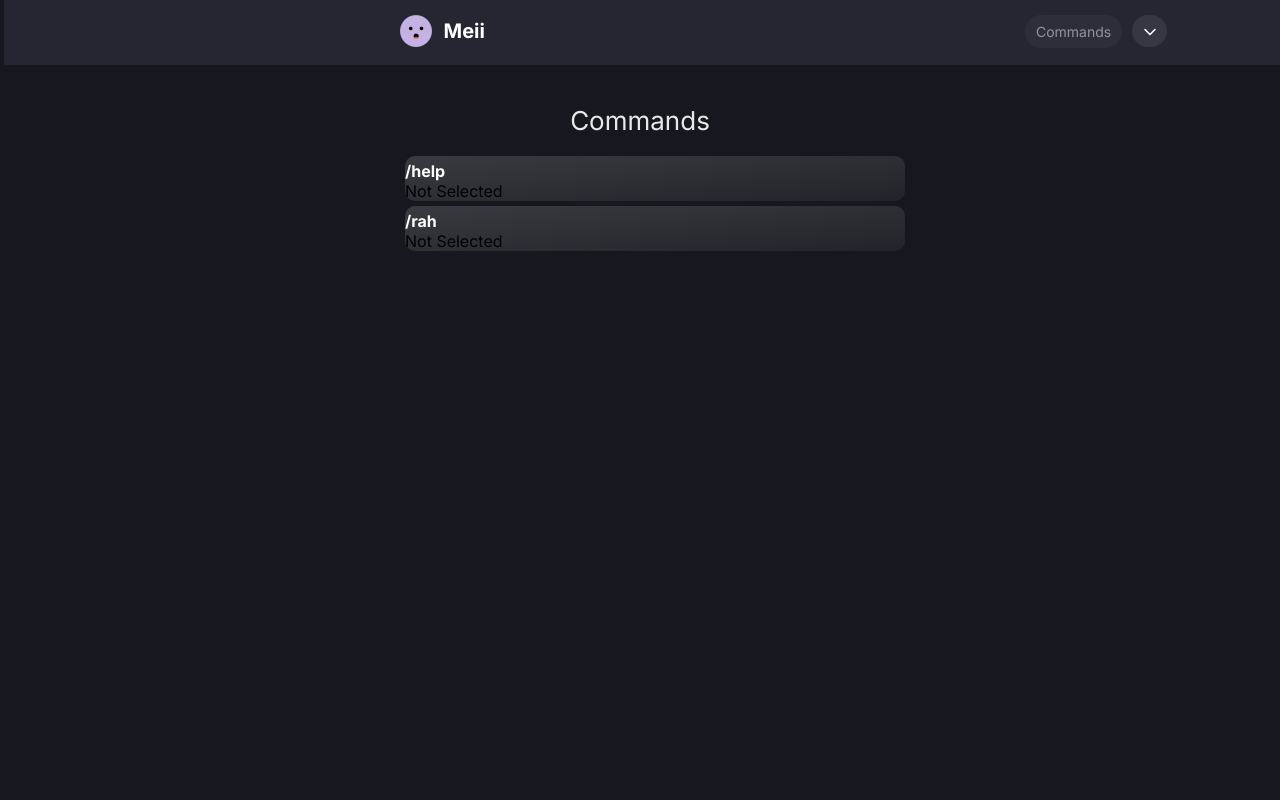
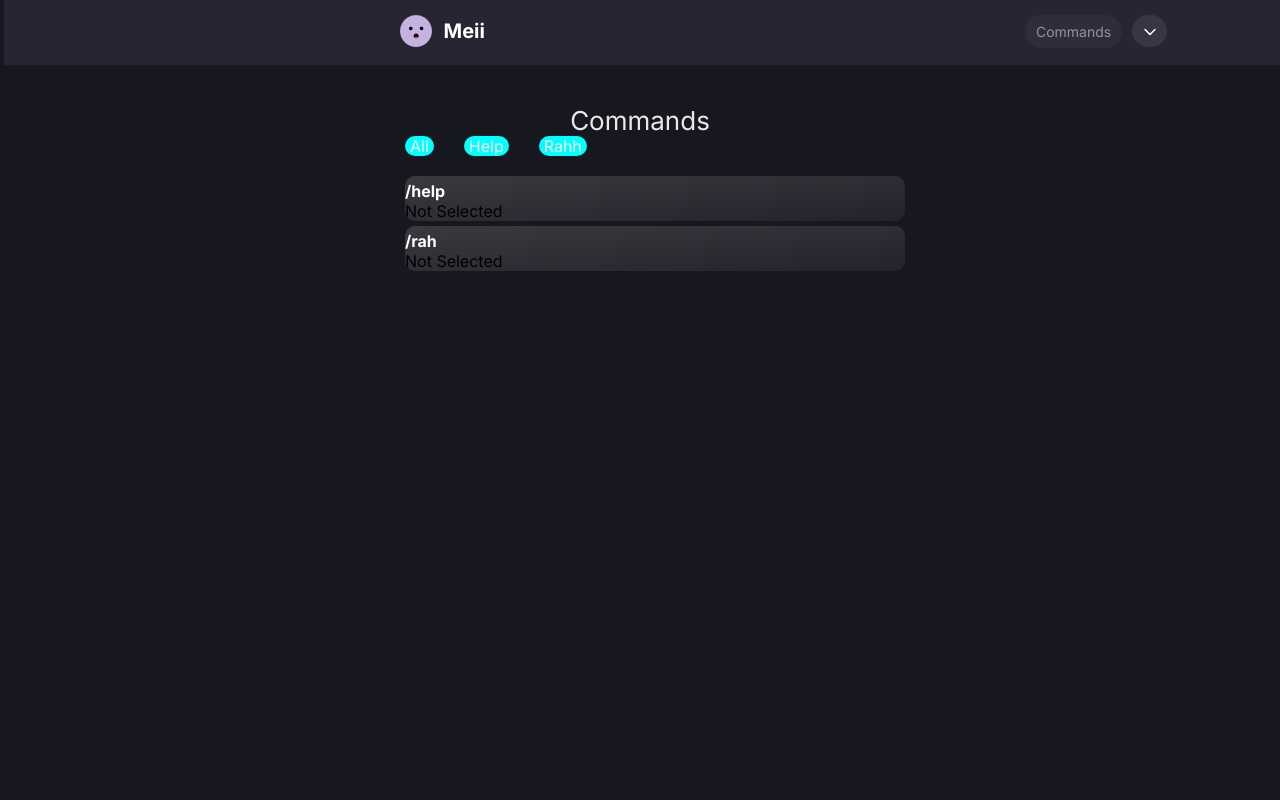
Before and after one commit to OribiaDev/MeiiWebsite, a React (Create React App) app: page /commands in a window 1280 px wide. Shown: the top 800 px of the page. Built offline with nearby package versions, Linux system fonts and the light colour scheme.

Commit message:
Command List Gen w/ Filters Concept Completed

```diff
--- a/src/CSS/Pages/Commands.css
+++ b/src/CSS/Pages/Commands.css
@@ -17,6 +17,24 @@
     color: rgba(255, 255, 255, 0.901);
 }
 
+/* Command Filters */
+.CommandsFilterContainer{
+    display: flex;
+    margin-left: 180px;
+}
+
+.FilterTitle{
+    color: white;
+}
+
+.FilterButton{
+    margin-right: 30px;
+    background-color: aqua;
+    border-radius: 10px;
+    padding-left: 5px;
+    padding-right: 5px;
+}
+
 /* Command List */
 .CommandListContainer{
     margin-top: 20px;
@@ -31,6 +49,12 @@
     margin-bottom: 5px;
     width: 500px;
     margin-left: 180px;
+}
+
+.CommandBubble#inactive{
+    opacity: 0;
+    visibility: hidden;
+    display: none;
 }
 
 .CommandBubbleTitle{
--- /dev/null
+++ b/src/Components/CommandBoxGen.js
@@ -0,0 +1,46 @@
+import { useState } from "react";
+
+const CommandBoxGen = ({commands}) => {
+
+    const [selectedCommand, setSelectedCommand] = useState(null);
+    const [selectedFilter, setSelectedFilter] = useState('all');
+
+
+    const handleClickCommand = (commandId) => {
+        setSelectedCommand(commandId === selectedCommand ? null : commandId);
+    };
+
+    const handleClickFilter = (filter) => {
+        setSelectedFilter(filter === selectedFilter ? 'all' : filter);
+        console.log(selectedFilter)
+    };
+
+
+
+      //To add filter system, do the same thing with useState with filter buttons, type of filter goes into use state and the map then checks if the filter matches command.filter, if it does its active (same as dropdown), if not hidden
+    return (
+        <div className="CommandBoxContainer">
+            <div className="CommandsFilterContainer">
+                <div className="FilterButton" onClick={() => handleClickFilter('all')}>
+                    <div className="FilterTitle">All</div>
+                </div>
+                <div className="FilterButton" onClick={() => handleClickFilter('help')}>
+                    <div className="FilterTitle">Help</div>
+                </div>
+                <div className="FilterButton" onClick={() => handleClickFilter('rah')}>
+                    <div className="FilterTitle">Rahh</div>
+                </div>
+            </div>
+            <div className="CommandListContainer">
+                {commands.map((command) => (
+                    <div className="CommandBubble" id={`${command.filter === selectedFilter || 'all' === selectedFilter ? "" : "inactive" }`} key={command.id} onClick={() => handleClickCommand(command.id)}>
+                        <div className="CommandBubbleTitle">{command.commandName}</div>
+                        <div>{`${command.id === selectedCommand ? "selected" : "Not Selected" }`}</div>
+                    </div>
+                ))}
+            </div>
+        </div>
+     );
+}
+
+export default CommandBoxGen;
--- a/src/Components/CommandListGen.js
+++ /dev/null
@@ -1,26 +0,0 @@
-import { useEffect, useRef, useState } from "react";
-
-const CommandListGen = ({commands}) => {
-
-    const [selectedCommand, setSelectedCommand] = useState(null);
-
-    const handleClick = (commandId) => {
-        setSelectedCommand(commandId === selectedCommand ? null : commandId);
-      };
-
-
-      //To add filter system, do the same thing with useState with filter buttons, type of filter goes into use state and the map then checks if the filter matches command.filter, if it does its active (same as dropdown), if not hidden
-
-    return (
-        <div>
-        {commands.map((command) => (
-            <div className="CommandBubble" key={command.id} onClick={() => handleClick(command.id)}>
-                <div className="CommandBubbleTitle">{command.commandName}</div>
-                <div>{`${command.id === selectedCommand ? "selected" : "Not Selected" }`}</div>
-            </div>
-        ))}
-        </div>
-     );
-}
-
-export default CommandListGen;
--- a/src/WebPages/Commands.js
+++ b/src/WebPages/Commands.js
@@ -1,31 +1,17 @@
 import { useState } from "react";
-import CommandListGen from '../Components/CommandListGen';
+import CommandBoxGen from '../Components/CommandBoxGen';
 
 const Commands = () => {
     const [commands] = useState([
-        {commandName: '/help', see:"helpSee", set:"helpSet", id: 1},
-        {commandName: '/rah', see:"rahSee", set:"rahSet", id: 2}
+        {commandName: '/help', filter:"help", id: 1},
+        {commandName: '/rah', filter:"rah", id: 2}
     ])
+
     return (
         <div className="CommandsContent">
             <div className="CommandsLayoutContainer">
                 <div className="CommandsSectionTitle">Commands</div>
-                <div className="CommandListContainer">
-                    {/* <div className="CommandBubble">
-                        <div className="CBubbleContentContainer">
-                            <div className="CommandBubbleTitle">/Rahh</div>
-                            <div className="CommandBubbleDesc">The Rahh Command does very good things</div>
-                        </div>
-                    </div>
-                    <div className="CommandBubble">
-                        <div className="CBubbleContentContainer">
-                            <div className="CommandBubbleTitle">/Rahh</div>
-                            <div className="CommandBubbleDesc">The Rahh Command does very good things</div>
-                        </div>
-                    </div>   */}
-
-                    <CommandListGen commands={commands}/>
-                </div>
+                <CommandBoxGen commands={commands}/>
             </div>
             <br />
             <br />
```
